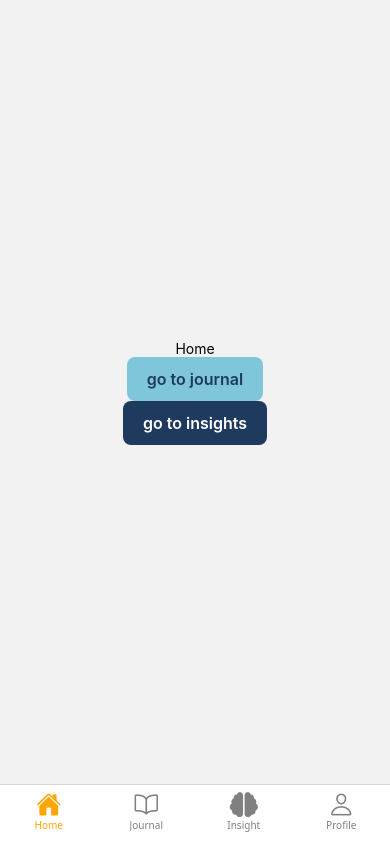
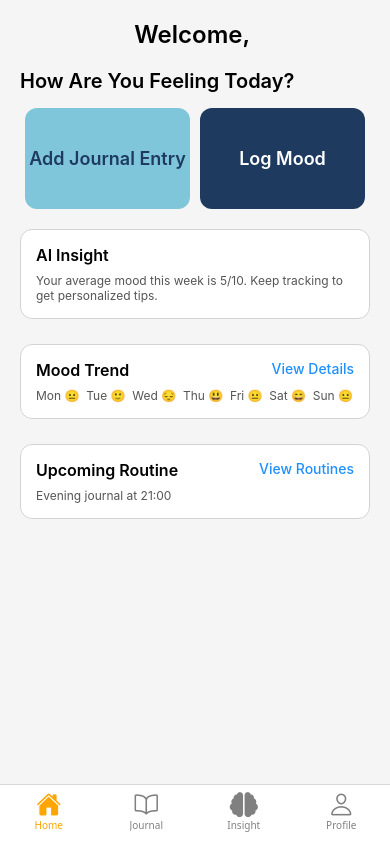
Before and after one commit to HadiHD17/Mind-Guard, a React Native app in the folder Client/MindGuardClient/: screen /MainTabs in a window 390 px wide. Built offline with nearby package versions, Linux system fonts and the light colour scheme.

Commit message:
finished a small design for home screen

```diff
--- /dev/null
+++ b/Client/MindGuardClient/Components/FeelingCard/FeelingCard.Styles.js
@@ -0,0 +1,16 @@
+import { StyleSheet } from "react-native";
+
+export default StyleSheet.create({
+  feelingCard: {
+    flex: 1,
+    marginHorizontal: 5,
+    paddingVertical: 40,
+    borderRadius: 12,
+    alignItems: "center",
+    justifyContent: "center",
+  },
+  feelingCardText: {
+    fontSize: 18,
+    fontWeight: "600",
+  },
+});
--- /dev/null
+++ b/Client/MindGuardClient/Components/FeelingCard/index.js
@@ -0,0 +1,15 @@
+import React from "react";
+import styles from "./FeelingCard.Styles";
+import { TouchableOpacity, Text } from "react-native";
+
+export default function FeelingCard({ title, bgColor, textColor, onPress }) {
+  return (
+    <TouchableOpacity
+      style={[styles.feelingCard, { backgroundColor: bgColor }]}
+      onPress={onPress}>
+      <Text style={[styles.feelingCardText, { color: textColor }]}>
+        {title}
+      </Text>
+    </TouchableOpacity>
+  );
+}
--- /dev/null
+++ b/Client/MindGuardClient/Components/InfoCard/InfoCard.Styles.js
@@ -0,0 +1,30 @@
+import { StyleSheet } from "react-native";
+
+export default StyleSheet.create({
+  infoCard: {
+    backgroundColor: "#fff",
+    borderRadius: 12,
+    padding: 15,
+    borderWidth: 1,
+    borderColor: "#d3d3d3",
+    marginBottom: 10,
+  },
+  infoCardHeader: {
+    flexDirection: "row",
+    justifyContent: "space-between",
+    marginBottom: 8,
+  },
+  infoCardTitle: {
+    fontSize: 16,
+    fontWeight: "600",
+  },
+  infoCardRightText: {
+    fontSize: 14,
+    color: "#1E90FF",
+    fontWeight: "500",
+  },
+  infoCardSubtitle: {
+    fontSize: 12,
+    color: "#555",
+  },
+});
--- /dev/null
+++ b/Client/MindGuardClient/Components/InfoCard/index.js
@@ -0,0 +1,19 @@
+import React from "react";
+import styles from "./InfoCard.Styles";
+import { TouchableOpacity, View, Text } from "react-native";
+
+export default function InfoCard({ title, subtitle, rightText, onRightPress }) {
+  return (
+    <View style={styles.infoCard}>
+      <View style={styles.infoCardHeader}>
+        <Text style={styles.infoCardTitle}>{title}</Text>
+        {rightText && (
+          <TouchableOpacity onPress={onRightPress}>
+            <Text style={styles.infoCardRightText}>{rightText}</Text>
+          </TouchableOpacity>
+        )}
+      </View>
+      <Text style={styles.infoCardSubtitle}>{subtitle}</Text>
+    </View>
+  );
+}
--- a/Client/MindGuardClient/Screens/HomeScreen/home.styles.js
+++ b/Client/MindGuardClient/Screens/HomeScreen/home.styles.js
@@ -1,9 +1,33 @@
 import { StyleSheet } from "react-native";
 
 export default StyleSheet.create({
-  screen: {
+  safeArea: {
     flex: 1,
-    justifyContent: "center",
-    alignItems: "center",
+    backgroundColor: "#f5f5f5",
+  },
+  container: {
+    padding: 20,
+  },
+  welcomeText: {
+    fontSize: 24,
+    fontWeight: "600",
+    textAlign: "center",
+    marginBottom: 20,
+  },
+  questionText: {
+    fontSize: 20,
+    fontWeight: "600",
+    marginBottom: 15,
+    textAlign: "left",
+  },
+  feelingCardsRow: {
+    flexDirection: "row",
+    justifyContent: "space-between",
+    marginBottom: 20,
+  },
+
+  infoCardsColumn: {
+    flexDirection: "column",
+    gap: 15,
   },
 });
--- a/Client/MindGuardClient/Screens/HomeScreen/index.js
+++ b/Client/MindGuardClient/Screens/HomeScreen/index.js
@@ -1,18 +1,68 @@
-import React from "react";
-import { View, Text } from "react-native";
+import React, { useEffect, useState } from "react";
+import { SafeAreaView, View, Text, ScrollView } from "react-native";
+import FeelingCard from "../../Components/FeelingCard";
+import InfoCard from "../../Components/InfoCard";
 import styles from "./home.styles";
-import PrimaryButton from "../../Components/Shared/Button/primaryindex";
-import SecondaryButton from "../../Components/Shared/Button/secondaryindex";
+import { getUserData } from "../../Helpers/Storage";
 
-export default function HomeScreen() {
+export default function HomeScreen({ navigation }) {
+  const [user, setUser] = useState(null);
+
+  const loadUser = async () => {
+    const u = await getUserData();
+    setUser(u);
+  };
+
+  useEffect(() => {
+    loadUser();
+  }, []);
   return (
-    <View style={styles.screen}>
-      <Text>Home</Text>
-      <PrimaryButton title="go to journal" onPress={() => alert("journal")} />
-      <SecondaryButton
-        title="go to insights"
-        onPress={() => alert("insights")}
-      />
-    </View>
+    <SafeAreaView style={styles.safeArea}>
+      <ScrollView contentContainerStyle={styles.container}>
+        {/* Welcome */}
+        <Text style={styles.welcomeText}>Welcome, {user?.fullName}</Text>
+
+        {/* Question */}
+        <Text style={styles.questionText}>How Are You Feeling Today?</Text>
+
+        {/* Feeling Cards */}
+        <View style={styles.feelingCardsRow}>
+          <FeelingCard
+            title="Add Journal Entry"
+            bgColor="#80C6DA"
+            textColor="#1E3A5F"
+            onPress={() => console.log("Happy pressed")}
+          />
+          <FeelingCard
+            title="Log Mood"
+            bgColor="#1E3A5F"
+            textColor="#fff"
+            onPress={() => console.log("Sad pressed")}
+          />
+        </View>
+
+        {/* Info Cards */}
+        <View style={styles.infoCardsColumn}>
+          <InfoCard
+            title="AI Insight"
+            subtitle="Your average mood this week is 5/10. Keep tracking to get personalized tips."
+          />
+
+          <InfoCard
+            title="Mood Trend"
+            rightText="View Details"
+            onRightPress={() => console.log("View Details pressed")}
+            subtitle="Mon 😐  Tue 🙂  Wed 😔  Thu 😃  Fri 😐  Sat 😄  Sun 😐"
+          />
+
+          <InfoCard
+            title="Upcoming Routine"
+            rightText="View Routines"
+            onRightPress={() => console.log("View Routines pressed")}
+            subtitle="Evening journal at 21:00"
+          />
+        </View>
+      </ScrollView>
+    </SafeAreaView>
   );
 }
```
